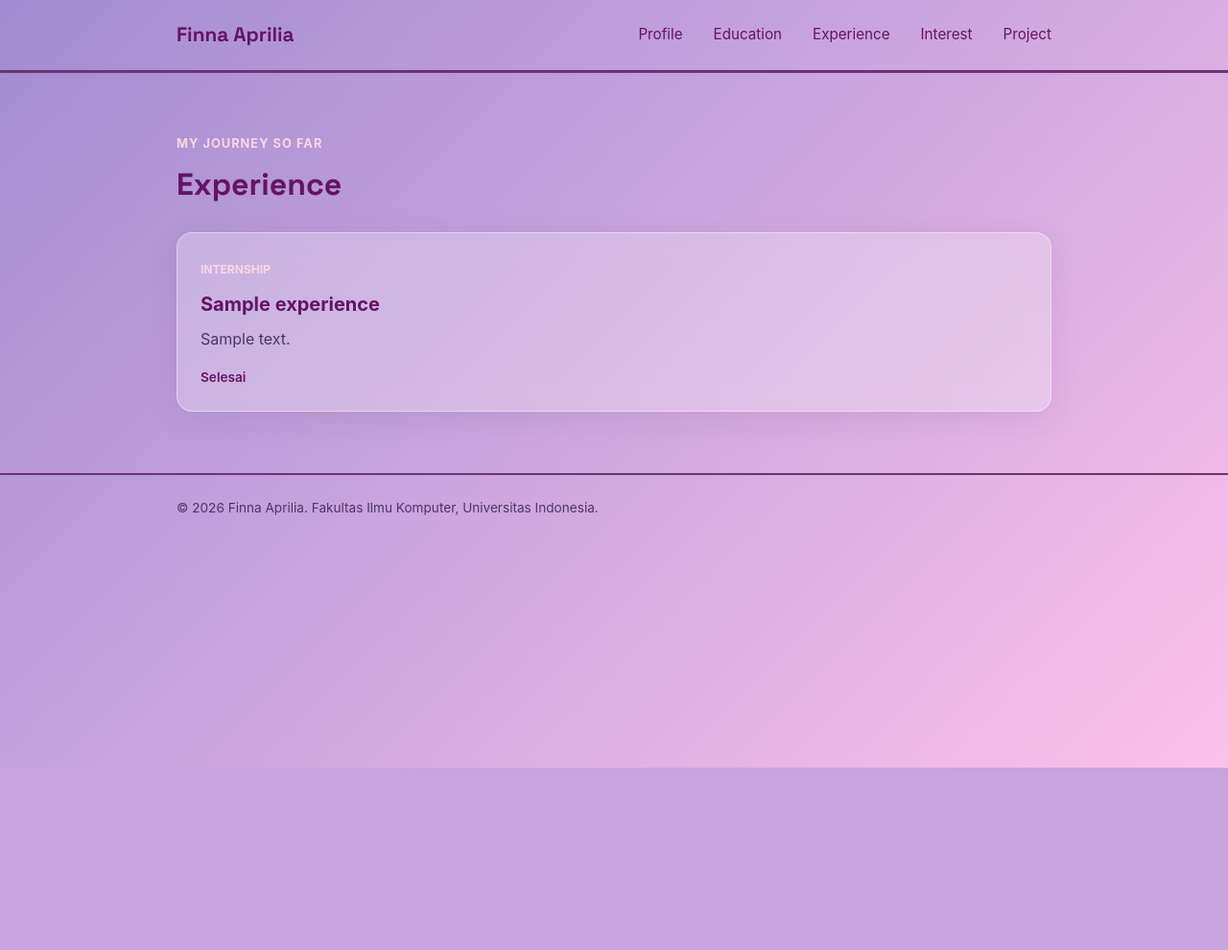
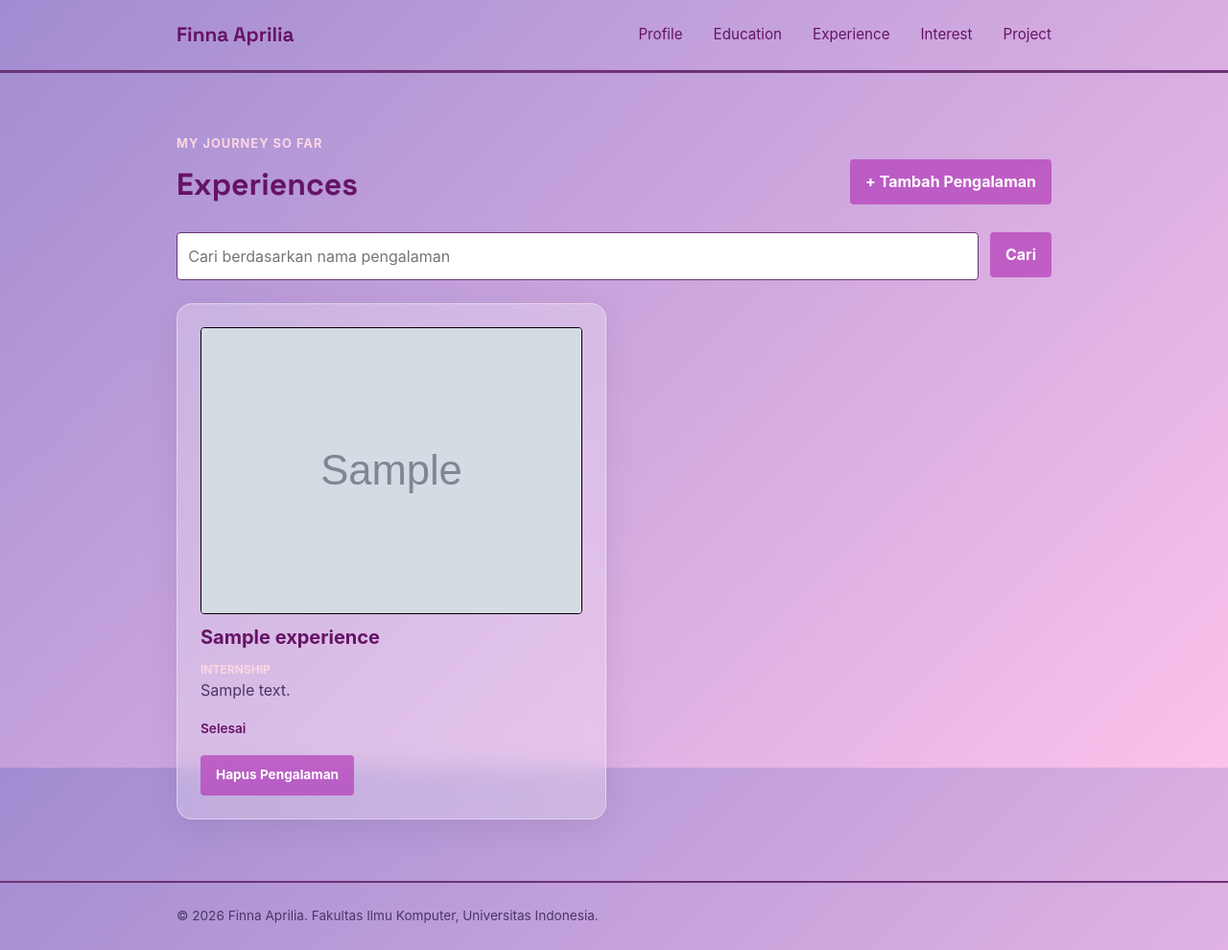
Before and after one commit to finnaaprilia/myportofolio, a Django app: page /experience/ in a window 1280 px wide. Shown: the whole page at 96% size. Before the commit the page ends 800 px from the top, so only its background shows below. Run offline with Django 5.2, Linux system fonts and the light colour scheme; tables that the repository leaves empty hold one stand-in row (values such as "Sample post"); grey boxes marked "Sample" are stand-in pictures.

Commit message:
feat: implement JSON data delivery for Experience section

```diff
--- a/main/urls.py
+++ b/main/urls.py
@@ -1,7 +1,7 @@
 from django.urls import path
 
 from main.views import show_main, show_education, show_experience, show_interest, show_project, create_project, get_projects_json, delete_project
-from main.views import create_experience
+from main.views import create_experience, get_experiences_json, delete_experience
 
 app_name = "main"
 
@@ -15,4 +15,6 @@ urlpatterns = [
     path("api/projects/", get_projects_json, name="get_projects_json"),
     path("projects/<uuid:project_id>/delete/", delete_project, name="delete_project"),
     path("experience/add/", create_experience, name="create_experience"),
+    path("api/experiences/", get_experiences_json, name="get_experiences_json"),
+    path("experiences/<uuid:experience_id>/delete/",delete_experience,name="delete_experience")
 ]
--- a/main/views.py
+++ b/main/views.py
@@ -36,9 +36,19 @@ def show_education(request):
 
 
 def show_experience(request):
+    json_response = get_experiences_json(request)
+
+    experiences = serializers.deserialize(
+        "json",
+        json_response.content.decode("utf-8"),
+    )
+    experiences = [experience.object for experience in experiences]
+    title_query = request.GET.get("title", "").strip()
+
     context = {
         "name": "Finna Aprilia",
-        "experience_list": Experience.objects.all(),
+        "experience_list": experiences,
+        "title_query": title_query,
     }
     return render(request, "experience.html", context)
 
@@ -118,3 +128,23 @@ def create_experience(request):
         "form": form,
     }
     return render(request, "experiences_form.html", context)
+
+def get_experiences_json(request):
+    title_query = request.GET.get("title", "").strip()
+    experiences = Experience.objects.all()
+
+    if title_query:
+        experiences = experiences.filter(title__icontains=title_query)
+
+    experiences_json = serializers.serialize("json", experiences)
+    return HttpResponse(experiences_json, content_type="application/json")
+
+def delete_experience(request, experience_id):
+    experience = get_object_or_404(Experience, pk=experience_id)
+
+    if request.method == "POST":
+        experience.delete()
+        messages.success(request, "Pengalaman berhasil dihapus!")
+        return redirect("main:show_experience")
+
+    return redirect("main:show_experience")
--- a/static/css/style.css
+++ b/static/css/style.css
@@ -12,6 +12,7 @@
     --line: #6c3375;
     --text-muted: #4A3568;
     --radius: 4px;
+    --radius-card: 16px;
 
     --shadow: #f86cf3d0;
     --transparan: rgba(255, 255, 255, 0.25)
@@ -176,7 +177,7 @@ h1, .brand {
     height: 100%;
     background-color: var(--accent);
     border-radius: var(--radius);
-    box-shadow: 0 0 20px var(--shadow), 0 0 80px var(--shadow);
+    /* box-shadow: 0 0 20px var(--shadow), 0 0 80px var(--shadow); */
 
     z-index: 0;
 }
@@ -327,7 +328,7 @@ h1, .brand {
     background: var(--transparan);
     backdrop-filter: blur(12px);
     border: 1px solid rgba(255, 255, 255, 0.4);
-    border-radius: 16px;
+    border-radius: var(--radius-card);
     box-shadow: 0 8px 32px 0 rgba(61, 43, 86, 0.1);
     padding: 1.5rem;
 }
@@ -644,7 +645,7 @@ h1, .brand {
     box-sizing: border-box;
     padding: 0.7rem;
     border: 1px solid var(--accent);
-    border-radius: var(--radius);
+    border-radius: var(--radius-card);
     font: inherit;
     transition:
         border-color 0.2s ease,
--- /dev/null
+++ b/templates/components/experience_delete_modal.html
@@ -0,0 +1,43 @@
+<p class="experience-status">
+    <button type="button"
+            class="button button-danger"
+            popovertarget="delete-experience-{{ experience.id }}"
+            aria-label="Hapus {{ experience.title }}"
+            title="Hapus pengalaman">
+        Hapus Pengalaman
+    </button>
+</p>
+<div id="delete-experience-{{ experience.id }}"
+     class="project-delete-modal"
+     popover="auto"
+     role="dialog"
+     aria-modal="true"
+     aria-labelledby="delete-experience-title-{{ experience.id }}">
+    <button type="button"
+            class="project-delete-modal__backdrop"
+            popovertarget="delete-experience-{{ experience.id }}"
+            popovertargetaction="hide"
+            aria-label="Tutup konfirmasi hapus"></button>
+    <div class="project-delete-modal__content">
+        <button type="button"
+                class="project-delete-modal__close"
+                popovertarget="delete-experience-{{ experience.id }}"
+                popovertargetaction="hide"
+                aria-label="Tutup konfirmasi hapus">×</button>
+        <h2 id="delete-experience-title-{{ experience.id }}">Hapus Pengalaman?</h2>
+        <p>
+            Apakah Anda yakin ingin menghapus
+            <strong>{{ experience.title }}</strong>?
+        </p>
+        <div class="project-delete-modal__actions">
+            <button type="button"
+                    class="button button-secondary"
+                    popovertarget="delete-experience-{{ experience.id }}"
+                    popovertargetaction="hide">Batal</button>
+            <form method="post" action="{% url 'main:delete_experience' experience.id %}">
+                {% csrf_token %}
+                <button type="submit" class="button button-danger">Ya, Hapus</button>
+            </form>
+        </div>
+    </div>
+</div>
--- a/templates/experience.html
+++ b/templates/experience.html
@@ -1,40 +1,62 @@
 {% extends "base.html" %}
 {% block meta %}
-    <title>Experience - {{ name }}</title>
+    <title>Experiences - {{ name }}</title>
 {% endblock meta %}
 {% block content %}
-
     <main>
         <section class="experience-section" id="experience">
             <div class="container">
                 <p class="section-kicker">My journey so far</p>
-                <h1>Experience</h1>
-
-                <div class="experience-grid">
+                <div class="project-header">
+                    <h1>Experiences</h1>
+                    <a href="{% url 'main:create_experience' %}"
+                       class="button experience-add-button">
+                        <span aria-hidden="true">+</span>
+                        Tambah Pengalaman
+                    </a>
+                </div>
+                <form method="get"
+                      action="{% url 'main:show_experience' %}"
+                      class="project-search">
+                    <input type="search"
+                           name="title"
+                           value="{{ title_query }}"
+                           placeholder="Cari berdasarkan nama pengalaman"
+                           class="project-search__input"
+                           aria-label="Cari berdasarkan nama pengalaman">
+                    <button type="submit" class="button">Cari</button>
+                </form>
+                <div class="experience-grid project-grid">
                     {% for experience in experience_list %}
                         <article class="experience-card">
-                            <span class="experience-category">
-                                {{ experience.get_category_display }}
-                            </span>
+                            {% if experience.thumbnail %}
+                                <img src="{{ experience.thumbnail }}"
+                                     alt="Gambar {{ experience.title }}"
+                                     class="project-image">
+                            {% endif %}
                             <h2>{{ experience.title }}</h2>
-                            <p class="experience-description">
-                                {{ experience.description }}
-                            </p>
-
-                            {% if experience.is_ongoing %}
-                                <p class="experience-status">Sedang berlangsung</p>
-                            {% else %}
-                                <p class="experience-status">Selesai</p>
-                            {% endif %}
+                            <span class="experience-category">{{ experience.category }}</span>
+                            <p class="experience-description">{{ experience.description }}</p>
+                            <div class="experience-card-actions">
+                                <div class="experience-actions">
+                                    {% if experience.is_ongoing %}
+                                        <p class="experience-status">Sedang berlangsung</p>
+                                    {% else %}
+                                        <p class="experience-status">Selesai</p>
+                                    {% endif %}
+                                    {% include "components/experience_delete_modal.html" with experience=experience %}
+                                </div>
+                            </div>
                         </article>
                     {% empty %}
-                        <p class="empty-state">
-                            Belum ada pengalaman yang ditambahkan.
-                        </p>
+                        {% if title_query %}
+                            <p class="empty-state">Tidak ada pengalaman dengan nama tersebut.</p>
+                        {% else %}
+                            <p class="empty-state">Belum ada pengalaman yang ditambahkan.</p>
+                        {% endif %}
                     {% endfor %}
                 </div>
             </div>
         </section>
     </main>
-
 {% endblock content %}
```
